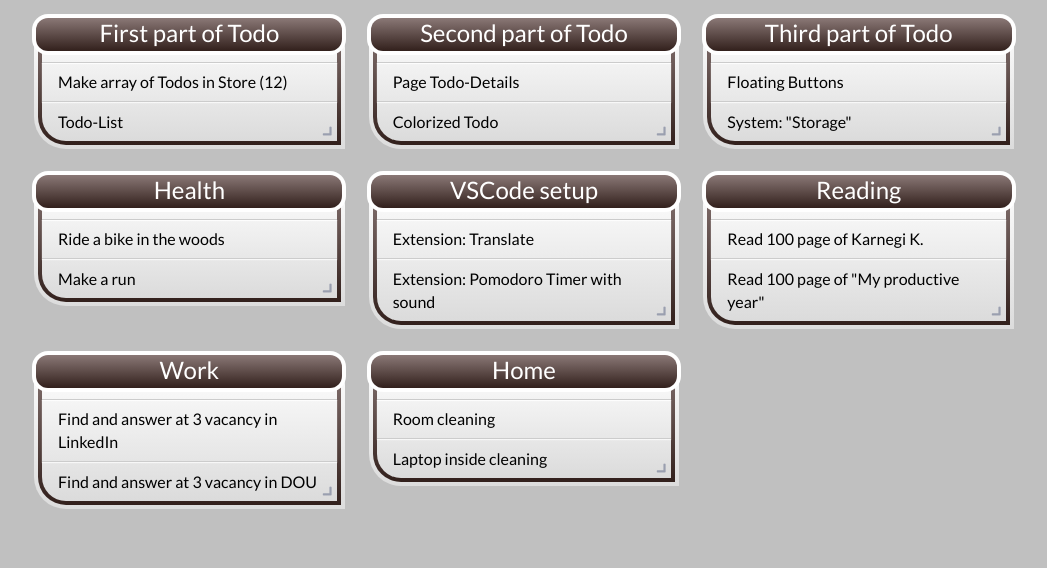
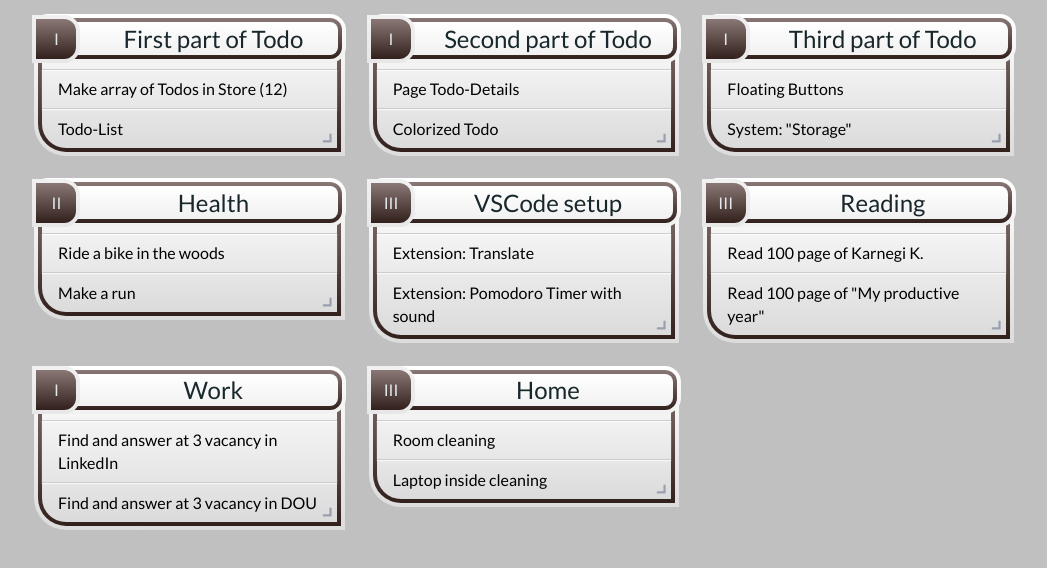
Before and after one commit to ewgenij87snwork/todo-87sn, a Vue app: page / in a window 1280 px wide. Shown: the top 568 px of the page, without its empty margins (116-1163 px from the left). Built offline with nearby package versions, Linux system fonts and the light colour scheme.

Commit message:
Display todo.category from css - 'content: attr'

```diff
--- a/src/components/Todo.vue
+++ b/src/components/Todo.vue
@@ -1,6 +1,6 @@
 <template>
   <div class="todo" v-if="!selected" :style="style">
-    <div class="todo_head">
+    <div class="todo_head" :data-pct="todo.category">
       <h2>{{todo.name}}</h2>
       <span class="bookmark"></span>
     </div>
@@ -46,6 +46,9 @@ export default {
         "--color1": this.todo.colors[1]
       }
     };
+  },
+  mounted() {
+    console.log(this.style.category);
   }
 };
 </script>
@@ -64,11 +67,15 @@ export default {
       background: linear-gradient(var(--color0), var(--color1)) padding-box;
 */
 
+/*
+Category -- как бы "вторая стадия пониманя" -- это условное разделение важности Todo по системе "золото, серебро и бронза".
+ */
+
 .todo {
   background: rgb(140, 166, 186);
   padding: 0.25rem;
   cursor: pointer;
-  border: dashed 0.25rem transparent;
+  border: solid 0.25rem transparent;
   border-radius: 2rem;
   border-bottom-right-radius: 0px;
   box-sizing: border-box;
@@ -84,18 +91,44 @@ export default {
     linear-gradient(#fff, #dcdcdc) border-box;
 }
 .todo_head {
+  display: flex;
+  align-items: center;
+  justify-content: space-between;
+  position: relative;
   box-sizing: inherit;
-  border: inherit;
+  border: solid 0.25rem transparent;
   border-radius: 1rem;
-  padding-bottom: 0.25rem;
+  padding: 0.25rem;
   margin: -0.6rem;
-  background: linear-gradient(var(--color0), var(--color1)) padding-box,
-    linear-gradient(#fff, #fff) border-box;
+  background: linear-gradient(#fff, #f1f1f1) content-box,
+    linear-gradient(var(--color0), var(--color1)) padding-box,
+    linear-gradient(#fff, #f1f1f1) border-box;
   text-align: center;
-  color: #fff;
+  color: #18272c;
+  text-indent: 1rem;
   h2 {
     font-weight: 300;
+    margin: 0.1rem;
   }
+}
+.todo_head::before {
+  display: grid;
+  place-content: center;
+  box-sizing: inherit;
+  border: solid 0.25rem transparent;
+  border-radius: 1rem;
+  border-top-left-radius: 0px;
+  border-bottom-left-radius: 0px;
+  margin: -0.5rem;
+  height: 3rem;
+  width: 3rem;
+  box-shadow: inset 0 0 1px 1px #efefef, inset 0 1rem grba(#000, 0.1);
+  background: linear-gradient(var(--color0), var(--color1)) padding-box,
+    linear-gradient(#f1f1f1, #e7e7e7) border-box;
+  color: #e2e8eb;
+  font-size: 1rem;
+  text-indent: 0;
+  content: attr(data-pct);
 }
 .todo_body {
   line-height: 1.44;
--- a/src/store.js
+++ b/src/store.js
@@ -10,6 +10,7 @@ export default new Vuex.Store({
       {
         name: 'First part of Todo',
         colors: ['#8a7876', '#32201c'],
+        category: 'I',
         tasks: [
           {
             id: 1,
@@ -35,6 +36,7 @@ export default new Vuex.Store({
       },
       {
         name: 'Second part of Todo',
+        category: 'I',
         colors: ['#8a7876', '#32201c'],
         tasks: [
           {
@@ -56,6 +58,7 @@ export default new Vuex.Store({
       },
       {
         name: 'Third part of Todo',
+        category: 'I',
         colors: ['#8a7876', '#32201c'],
         tasks: [
           {
@@ -77,6 +80,7 @@ export default new Vuex.Store({
       },
       {
         name: 'Health',
+        category: 'II',
         colors: ['#8a7876', '#32201c'],
         tasks: [
           {
@@ -103,6 +107,7 @@ export default new Vuex.Store({
       },
       {
         name: 'VSCode setup',
+        category: 'III',
         colors: ['#8a7876', '#32201c'],
         tasks: [
           {
@@ -129,6 +134,7 @@ export default new Vuex.Store({
       },
       {
         name: 'Reading',
+        category: 'III',
         colors: ['#8a7876', '#32201c'],
         tasks: [
           {
@@ -159,6 +165,7 @@ export default new Vuex.Store({
       },
       {
         name: 'Work',
+        category: 'I',
         colors: ['#8a7876', '#32201c'],
         tasks: [
           {
@@ -184,6 +191,7 @@ export default new Vuex.Store({
       },
       {
         name: 'Home',
+        category: 'III',
         colors: ['#8a7876', '#32201c'],
         tasks: [
           {
```
